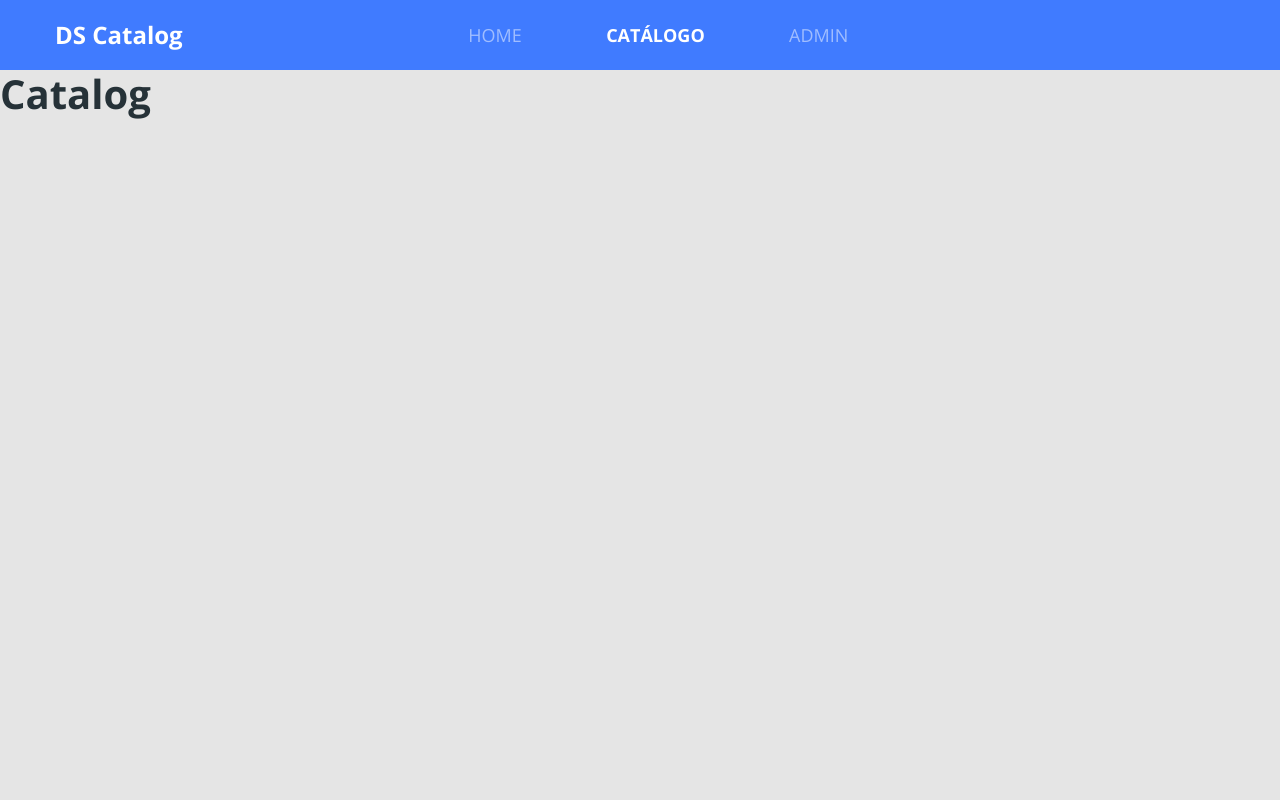
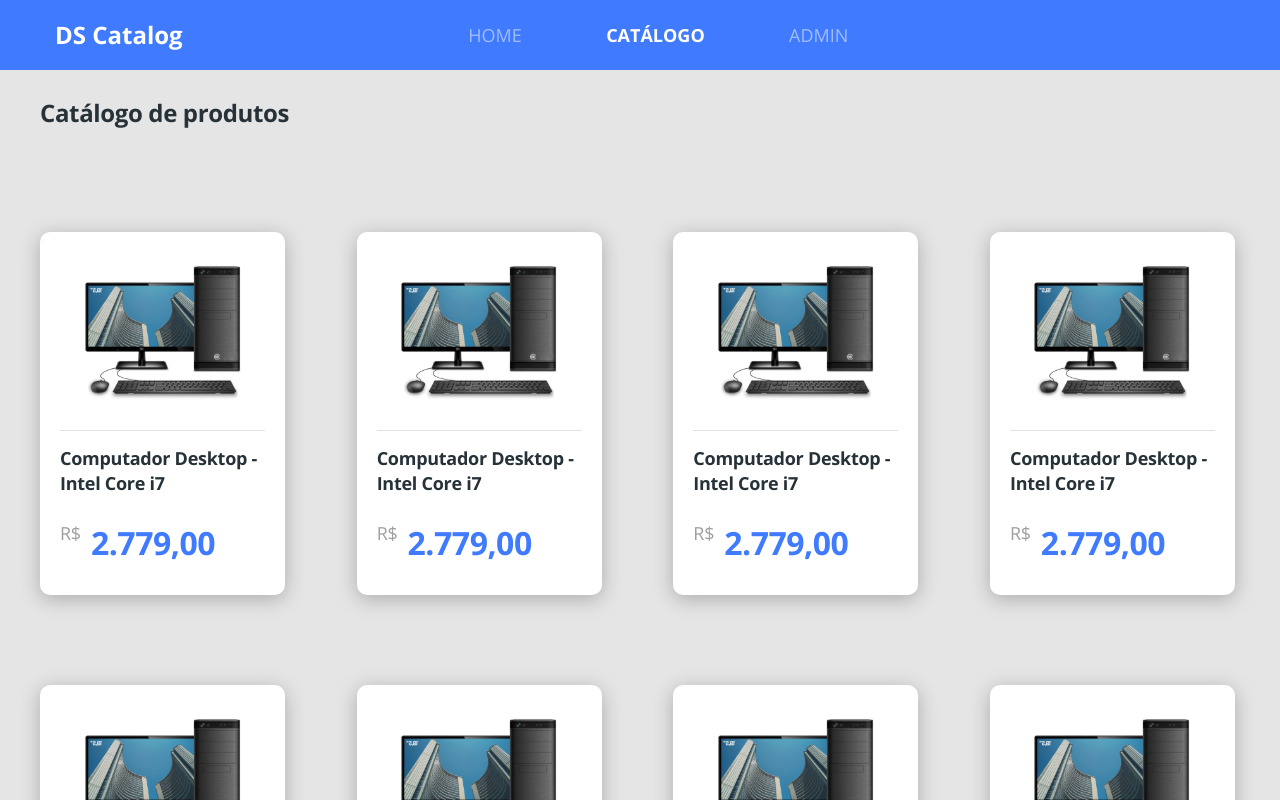
Before and after one commit to Oliveira-86/dscatalog_bootcamp_devsuperior, a React (Create React App) app in the folder front-web/: page /catalog in a window 1280 px wide. Shown: the top 800 px of the page. Built offline with nearby package versions, Linux system fonts and the light colour scheme.

Commit message:
Product card done

```diff
--- a/front-web/src/app.scss
+++ b/front-web/src/app.scss
@@ -20,4 +20,17 @@
       text-decoration: none;
       color:unset;
     }
-  }
+}
+
+.border-radius-20 {
+  border-radius: 20px;
+}
+
+.border-radius-10 {
+  border-radius: 10px;
+}
+
+.card-base {
+    background: #FFFFFF;
+    box-shadow: 0px 4px 20px rgba(0, 0, 0, 0.25);
+}
--- /dev/null
+++ b/front-web/src/pages/Catalog/components/ProductCard/index.tsx
@@ -0,0 +1,21 @@
+import React from 'react';
+import './styles.scss';
+import { ReactComponent as ProductImage } from '../../../../core/assets/images/product.svg'
+
+const ProductCard = () => (
+    <div className="card-base border-radius-10 product-card">
+        <ProductImage />
+        <div className="product-text">
+            <h6 className="product-name">
+                Computador Desktop - Intel Core i7
+            </h6>
+            <div className="product-price-container">
+                <span className="product-currency">R$</span>
+                <h3 className="product-price">2.779,00</h3>
+            </div>
+        </div>
+    </div>
+
+);
+
+export default ProductCard;
--- /dev/null
+++ b/front-web/src/pages/Catalog/components/ProductCard/styles.scss
@@ -0,0 +1,41 @@
+.product-card {
+    margin-top: 60px;
+    width: 245px;
+    padding: 20px 20px 30px 20px;
+    text-align: center;
+
+}
+
+.product-text {
+    border-top: 1px solid #E1E1E1;
+    text-align: left;
+    padding-top: 15px;
+    margin-top: 20px;
+}
+
+.product-name {
+    font-size: 18px;
+    line-height: 25px;
+    letter-spacing: -0.015em;
+
+}
+
+.product-price-container {
+    margin-top: 25px;
+    display: flex;
+}
+
+.product-currency {
+    font-size: 18px;
+    line-height: 25px;
+    letter-spacing: -0.015em;
+    color: #9E9E9E;
+}
+
+.product-price {
+    margin-left: 10px;
+    font-size: 32px;
+    line-height: 44px;
+    letter-spacing: -0.015em;
+    color: #407BFF;
+}
--- a/front-web/src/pages/Catalog/index.tsx
+++ b/front-web/src/pages/Catalog/index.tsx
@@ -1,10 +1,24 @@
 import React from 'react';
+import ProductCard from './components/ProductCard';
+import './styles.scss';
 
 const Catalog = () =>  (
-    <div>
-        <h1>
-         Catalog
+    <div className="catalog-container">
+        <h1 className="catalog-title">
+        Catálogo de produtos
         </h1>
+        <div className="catalog-product">
+            <ProductCard />
+            <ProductCard />
+            <ProductCard />
+            <ProductCard />
+            <ProductCard />
+            <ProductCard />
+            <ProductCard />
+            <ProductCard />
+
+
+        </div>
     </div>
 );
 
--- /dev/null
+++ b/front-web/src/pages/Catalog/styles.scss
@@ -0,0 +1,20 @@
+.catalog-container {
+    margin-top: 26px;
+    padding-left: 40px;
+    padding-right: 40px;
+}
+
+.catalog-title {
+    font-size: 24px;
+    line-height: 33px;
+    letter-spacing: -0.015em;
+
+}
+
+.catalog-product {
+    margin-top: 43px;
+    display: grid;
+    grid-template-columns: repeat(auto-fill, 250px);
+    grid-gap: 30px 15px;
+    justify-content: space-between;
+}
--- a/front-web/src/pages/Home/index.tsx
+++ b/front-web/src/pages/Home/index.tsx
@@ -2,14 +2,14 @@
 import { ReactComponent as MainImage } from '../../core/assets/images/main-image.svg';
 import '../../core/components/ButtonIcon/index';
 import ButtonIcon from '../../core/components/ButtonIcon/index';
-import { Link, NavLink } from 'react-router-dom';
+import { Link } from 'react-router-dom';
 
 import './styles.scss'
 
 const Home = () =>  (
     <div className="home-container">
         <h1>
-            <div className="row home-content">
+            <div className="row home-content card-base border-radius-20">
                 <div className="col-6">
                     <h1 className="text-title">
                         Conheça o melhor <br/> catálogo de produtos
--- a/front-web/src/pages/Home/styles.scss
+++ b/front-web/src/pages/Home/styles.scss
@@ -5,8 +5,6 @@
 }
 
 .home-content {
-    background-color: #ffffff;
-    box-shadow: 0px 4px 20px rgba(0, 0, 0, 0.25);
     border-radius: 20px;
     padding-top: 155px;
     padding-left: 100px;
```
Also changed, not shown: front-web/src/core/assets/images/product.svg (added), 1 other file (tests, documents, lock files or other folders).
